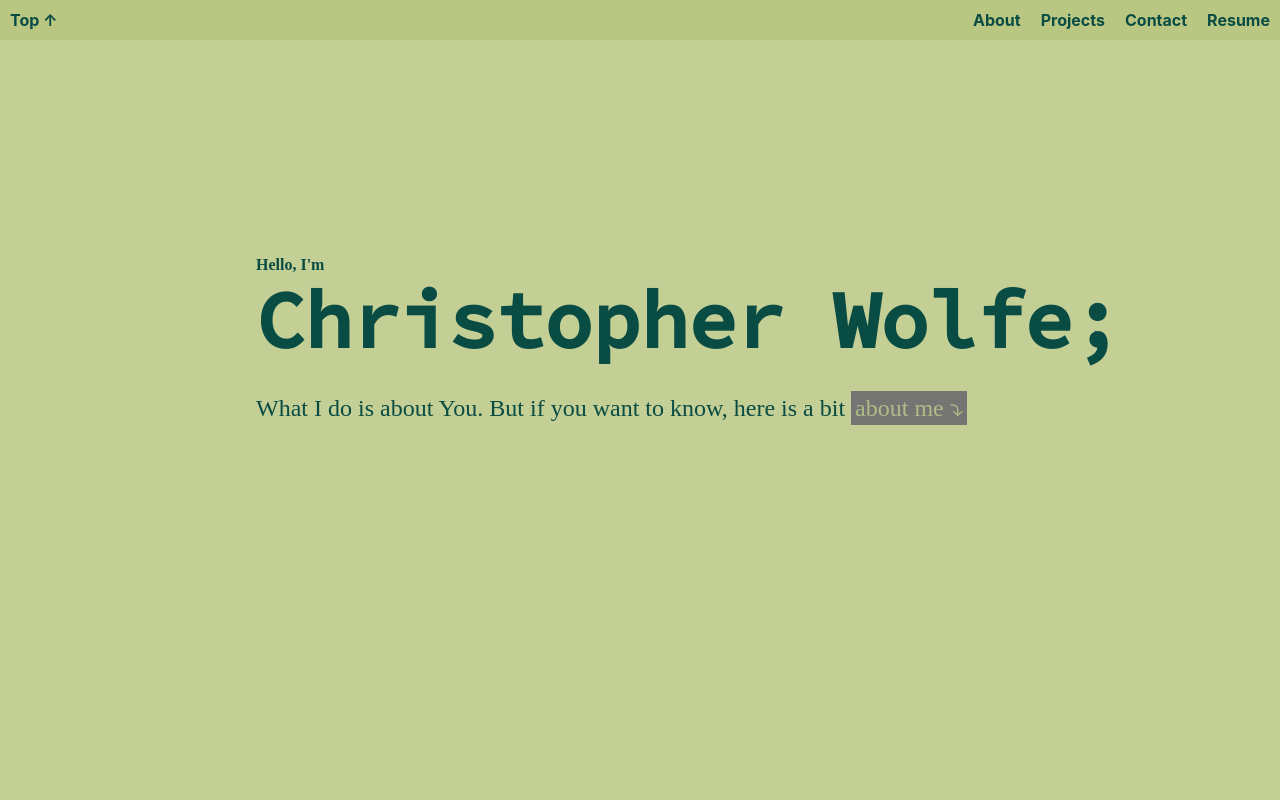
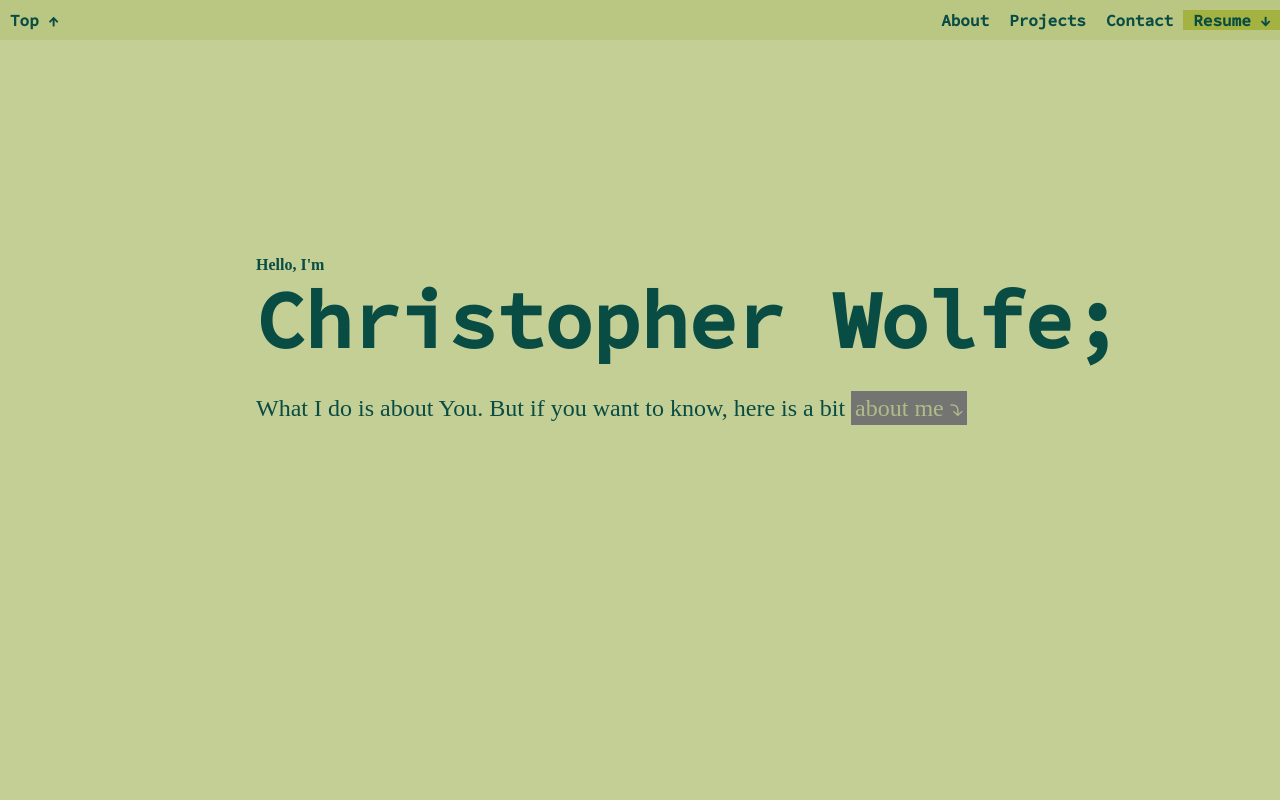
Before and after one commit to Chrisdocs/nextport, a Next.js app: page / in a window 1280 px wide. Shown: the top 800 px of the page. Built offline with nearby package versions, Linux system fonts and the light colour scheme; a web font is replaced by a local one.

Commit message:
nav fonts and resume button

```diff
--- a/components/Nav.jsx
+++ b/components/Nav.jsx
@@ -29,7 +29,7 @@ const top = () => {
         <Link href="#contact">
           <a>Contact</a>
         </Link>
-        <a>Resume</a>
+        <a className={styles.resumeBtn}>Resume ↓</a>
       </div>
     </nav>
   );
--- a/styles/Home.module.scss
+++ b/styles/Home.module.scss
@@ -94,6 +94,7 @@
 			padding-left: 10px;
 			padding-right: 10px;
 			font-weight: bold;
+			font-family: $font-primary;
 		}
 
 		a:hover {
@@ -109,10 +110,19 @@
 			padding-left: 10px;
 			padding-right: 10px;
 			font-weight: bold;
+			font-family: $font-primary;
 		}
 
 		a:hover {
 			color: $primary-hover;
+		}
+
+		.resumeBtn {
+			background-color: $primary-hover;
+		}
+
+		.resumeBtn:hover {
+			background-color: $primary-btn;
 		}
 	}
 }
```
